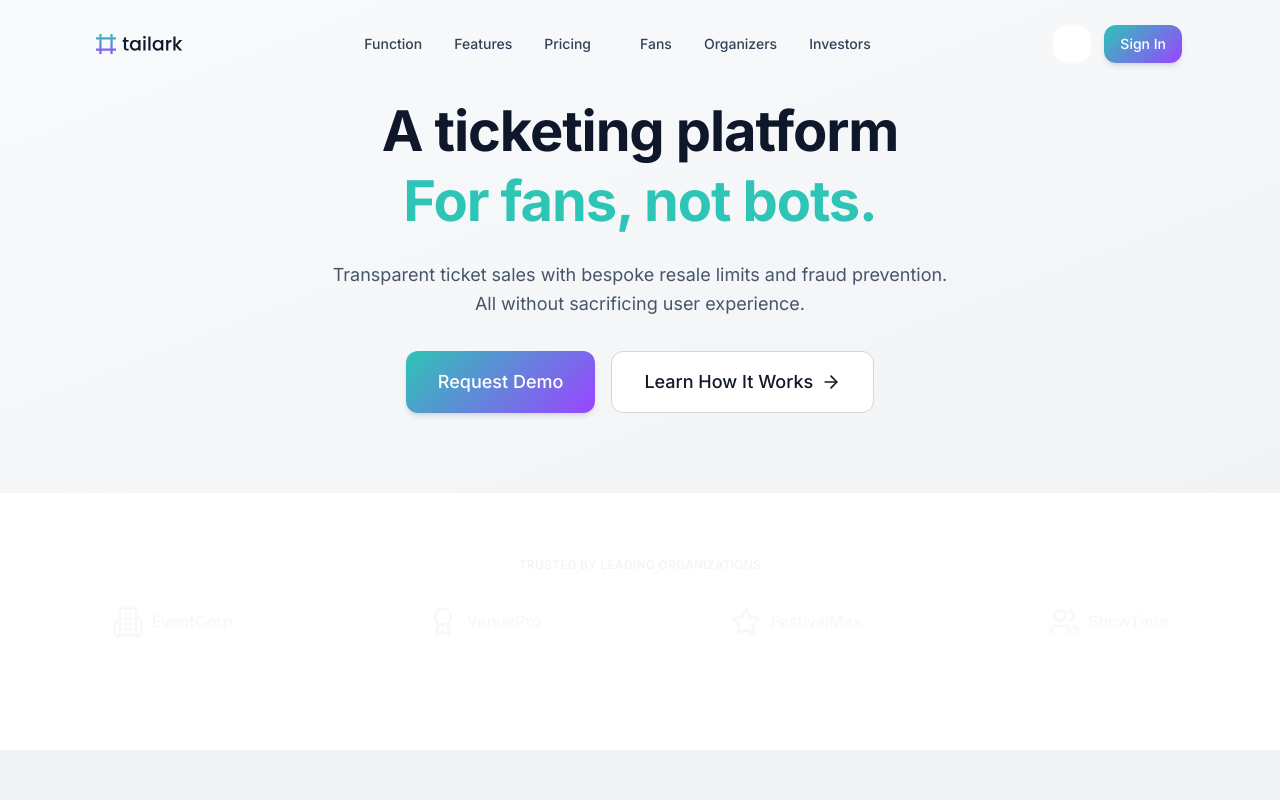
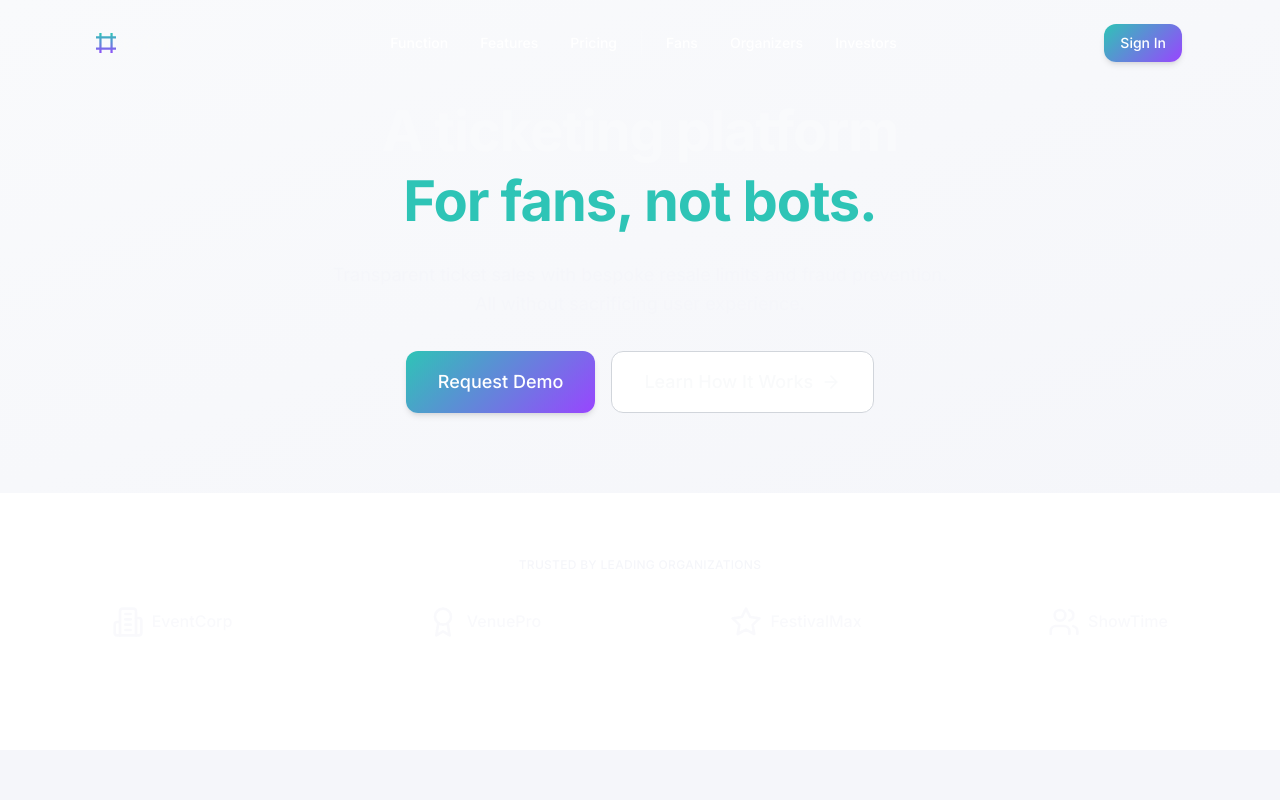
Before and after one commit to malefour/testy1, a React (Vite) app in the folder apps/web/: page / in a window 1280 px wide. Shown: the top 800 px of the page. Built offline with nearby package versions, Linux system fonts and the light colour scheme.

Commit message:
Fix text color contrast issues - swap light/dark mode colors for better visibility

```diff
--- a/apps/web/src/components/Footer.tsx
+++ b/apps/web/src/components/Footer.tsx
@@ -6,7 +6,7 @@ const Footer = () => {
   const currentYear = new Date().getFullYear();
 
   return (
-    <footer className="bg-navy-900 text-white">
+    <footer className="bg-primary text-white">
       <div className="max-w-7xl mx-auto px-4 sm:px-6 lg:px-8 py-16">
         <div className="grid grid-cols-1 md:grid-cols-4 gap-12">
           {/* Brand */}
@@ -17,17 +17,17 @@ const Footer = () => {
               </div>
               <span className="font-inter font-bold text-xl">OpenTicket</span>
             </Link>
-            <p className="font-inter text-gray-300 text-sm mb-6 leading-relaxed">
+            <p className="font-inter text-white/70 text-sm mb-6 leading-relaxed">
               Ticketing. Owned, fair, and fraud-proof. Built on Solana for transparent, scalable event experiences.
             </p>
             <div className="flex space-x-4">
-              <a href="#" className="text-gray-300 hover:text-teal-400 transition-all duration-300 hover:scale-110">
+              <a href="#" className="text-white/70 hover:text-teal-400 transition-all duration-300 hover:scale-110">
                 <Twitter className="h-5 w-5" />
               </a>
-              <a href="#" className="text-gray-300 hover:text-teal-400 transition-all duration-300 hover:scale-110">
+              <a href="#" className="text-white/70 hover:text-teal-400 transition-all duration-300 hover:scale-110">
                 <Github className="h-5 w-5" />
               </a>
-              <a href="#" className="text-gray-300 hover:text-teal-400 transition-all duration-300 hover:scale-110">
+              <a href="#" className="text-white/70 hover:text-teal-400 transition-all duration-300 hover:scale-110">
                 <Linkedin className="h-5 w-5" />
               </a>
             </div>
@@ -37,11 +37,11 @@ const Footer = () => {
           <div>
             <h3 className="font-inter font-bold text-white mb-6">Product</h3>
             <ul className="space-y-3">
-              <li><Link to="/how-it-works" className="font-inter text-gray-300 hover:text-white transition-colors duration-300 text-sm">How It Works</Link></li>
-              <li><Link to="/for-organizers" className="font-inter text-gray-300 hover:text-white transition-colors duration-300 text-sm">For Organizers</Link></li>
-              <li><Link to="/for-fans" className="font-inter text-gray-300 hover:text-white transition-colors duration-300 text-sm">For Fans</Link></li>
-              <li><Link to="/pricing" className="font-inter text-gray-300 hover:text-white transition-colors duration-300 text-sm">Pricing</Link></li>
-              <li><Link to="/collectibles" className="font-inter text-gray-300 hover:text-white transition-colors duration-300 text-sm">Collectibles</Link></li>
+              <li><Link to="/how-it-works" className="font-inter text-white/70 hover:text-white transition-colors duration-300 text-sm">How It Works</Link></li>
+              <li><Link to="/for-organizers" className="font-inter text-white/70 hover:text-white transition-colors duration-300 text-sm">For Organizers</Link></li>
+              <li><Link to="/for-fans" className="font-inter text-white/70 hover:text-white transition-colors duration-300 text-sm">For Fans</Link></li>
+              <li><Link to="/pricing" className="font-inter text-white/70 hover:text-white transition-colors duration-300 text-sm">Pricing</Link></li>
+              <li><Link to="/collectibles" className="font-inter text-white/70 hover:text-white transition-colors duration-300 text-sm">Collectibles</Link></li>
             </ul>
           </div>
 
@@ -49,11 +49,11 @@ const Footer = () => {
           <div>
             <h3 className="font-inter font-bold text-white mb-6">Company</h3>
             <ul className="space-y-3">
-              <li><Link to="/investors" className="font-inter text-gray-300 hover:text-white transition-colors duration-300 text-sm">Investors</Link></li>
-              <li><Link to="/blog" className="font-inter text-gray-300 hover:text-white transition-colors duration-300 text-sm">Blog</Link></li>
-              <li><Link to="/faq" className="font-inter text-gray-300 hover:text-white transition-colors duration-300 text-sm">FAQ</Link></li>
-              <li><Link to="/contact" className="font-inter text-gray-300 hover:text-white transition-colors duration-300 text-sm">Contact</Link></li>
-              <li><Link to="/careers" className="font-inter text-gray-300 hover:text-white transition-colors duration-300 text-sm">Careers</Link></li>
+              <li><Link to="/investors" className="font-inter text-white/70 hover:text-white transition-colors duration-300 text-sm">Investors</Link></li>
+              <li><Link to="/blog" className="font-inter text-white/70 hover:text-white transition-colors duration-300 text-sm">Blog</Link></li>
+              <li><Link to="/faq" className="font-inter text-white/70 hover:text-white transition-colors duration-300 text-sm">FAQ</Link></li>
+              <li><Link to="/contact" className="font-inter text-white/70 hover:text-white transition-colors duration-300 text-sm">Contact</Link></li>
+              <li><Link to="/careers" className="font-inter text-white/70 hover:text-white transition-colors duration-300 text-sm">Careers</Link></li>
             </ul>
           </div>
 
@@ -61,24 +61,24 @@ const Footer = () => {
           <div>
             <h3 className="font-inter font-bold text-white mb-6">Support</h3>
             <ul className="space-y-3">
-              <li><Link to="/documentation" className="font-inter text-gray-300 hover:text-white transition-colors duration-300 text-sm">Documentation</Link></li>
-              <li><Link to="/apireference" className="font-inter text-gray-300 hover:text-white transition-colors duration-300 text-sm">API Reference</Link></li>
-              <li><Link to="/security" className="font-inter text-gray-300 hover:text-white transition-colors duration-300 text-sm">Security</Link></li>
-              <li><Link to="/privacypolicy" className="font-inter text-gray-300 hover:text-white transition-colors duration-300 text-sm">Privacy Policy</Link></li>
-              <li><Link to="/termsofservice" className="font-inter text-gray-300 hover:text-white transition-colors duration-300 text-sm">Terms of Service</Link></li>
+              <li><Link to="/documentation" className="font-inter text-white/70 hover:text-white transition-colors duration-300 text-sm">Documentation</Link></li>
+              <li><Link to="/apireference" className="font-inter text-white/70 hover:text-white transition-colors duration-300 text-sm">API Reference</Link></li>
+              <li><Link to="/security" className="font-inter text-white/70 hover:text-white transition-colors duration-300 text-sm">Security</Link></li>
+              <li><Link to="/privacypolicy" className="font-inter text-white/70 hover:text-white transition-colors duration-300 text-sm">Privacy Policy</Link></li>
+              <li><Link to="/termsofservice" className="font-inter text-white/70 hover:text-white transition-colors duration-300 text-sm">Terms of Service</Link></li>
             </ul>
           </div>
         </div>
 
         <div className="border-t border-gray-700 mt-12 pt-8 flex flex-col md:flex-row justify-between items-center">
-          <p className="font-inter text-gray-300 text-sm">
+          <p className="font-inter text-white/70 text-sm">
             © {currentYear} OpenTicket. All rights reserved.
           </p>
           <div className="flex items-center space-x-4 mt-4 md:mt-0">
-            <span className="font-inter text-gray-300 text-sm">Built on</span>
-            <div className="flex items-center space-x-2 bg-gray-800 px-3 py-1 rounded-full">
+            <span className="font-inter text-white/70 text-sm">Built on</span>
+            <div className="flex items-center space-x-2 bg-white/10 px-3 py-1 rounded-full">
               <div className="w-4 h-4 bg-gradient-to-r from-purple-400 to-green-400 rounded-full"></div>
-              <span className="font-inter text-gray-300 text-sm font-medium">Solana</span>
+              <span className="font-inter text-white/70 text-sm font-medium">Solana</span>
             </div>
           </div>
         </div>
--- a/apps/web/src/components/Navbar.tsx
+++ b/apps/web/src/components/Navbar.tsx
@@ -3,7 +3,6 @@ import { Link, useLocation } from 'react-router-dom';
 import { Menu, X, User, LogOut, Settings } from 'lucide-react';
 import { Button } from './ui/button';
 import { cn } from '@openticket/ui';
-import { ThemeToggle } from './ui/theme-toggle';
 import { motion, AnimatePresence } from 'framer-motion';
 import { useAuth } from '../contexts/AuthContext';
 
@@ -87,7 +86,7 @@ const Navbar = () => {
                                     <Link
                                         to="/how-it-works"
                                         className={cn(
-                                            "px-4 py-2 rounded-lg text-sm font-medium transition-all duration-150 text-slate-700 dark:text-slate-300 hover:text-accent hover:bg-accent-light",
+                                            "px-4 py-2 rounded-lg text-sm font-medium transition-all duration-150 text-white hover:text-accent hover:bg-accent-light",
                                             isActive('/how-it-works') && "active"
                                         )}
                                     >
@@ -105,7 +104,7 @@ const Navbar = () => {
                                     }}>
                                     <button
                                         className={cn(
-                                            "px-4 py-2 rounded-lg text-sm font-medium transition-all duration-150 text-slate-700 dark:text-slate-300 hover:text-accent hover:bg-accent-light",
+                                            "px-4 py-2 rounded-lg text-sm font-medium transition-all duration-150 text-white hover:text-accent hover:bg-accent-light",
                                             solutionsOpen && "active"
                                         )}
                                         aria-haspopup="true"
@@ -134,7 +133,7 @@ const Navbar = () => {
                                                     <li key={idx}>
                                                         <Link
                                                             to={item.href}
-                                                            className="block px-4 py-3 text-sm text-secondary hover:text-accent hover:bg-accent-light rounded-lg transition-all duration-150"
+                                                            className="block px-4 py-3 text-sm text-white hover:text-accent hover:bg-accent-light rounded-lg transition-all duration-150"
                                                             onClick={() => setSolutionsOpen(false)}
                                                         >
                                                             {item.name}
@@ -150,7 +149,7 @@ const Navbar = () => {
                                     <Link
                                         to="/pricing"
                                         className={cn(
-                                            "px-4 py-2 rounded-lg text-sm font-medium transition-all duration-150 text-slate-700 dark:text-slate-300 hover:text-accent hover:bg-accent-light",
+                                            "px-4 py-2 rounded-lg text-sm font-medium transition-all duration-150 text-white hover:text-accent hover:bg-accent-light",
                                             isActive('/pricing') && "active"
                                         )}
                                     >
@@ -164,7 +163,7 @@ const Navbar = () => {
                                     <Link
                                         to="/for-fans"
                                         className={cn(
-                                            "px-4 py-2 rounded-lg text-sm font-medium transition-all duration-150 text-slate-700 dark:text-slate-300 hover:text-accent hover:bg-accent-light",
+                                            "px-4 py-2 rounded-lg text-sm font-medium transition-all duration-150 text-white hover:text-accent hover:bg-accent-light",
                                             isActive('/for-fans') && "active"
                                         )}
                                     >
@@ -176,7 +175,7 @@ const Navbar = () => {
                                     <Link
                                         to="/for-organizers"
                                         className={cn(
-                                            "px-4 py-2 rounded-lg text-sm font-medium transition-all duration-150 text-slate-700 dark:text-slate-300 hover:text-accent hover:bg-accent-light",
+                                            "px-4 py-2 rounded-lg text-sm font-medium transition-all duration-150 text-white hover:text-accent hover:bg-accent-light",
                                             isActive('/for-organizers') && "active"
                                         )}
                                     >
@@ -188,7 +187,7 @@ const Navbar = () => {
                                     <Link
                                         to="/investors"
                                         className={cn(
-                                            "px-4 py-2 rounded-lg text-sm font-medium transition-all duration-150 text-slate-700 dark:text-slate-300 hover:text-accent hover:bg-accent-light",
+                                            "px-4 py-2 rounded-lg text-sm font-medium transition-all duration-150 text-white hover:text-accent hover:bg-accent-light",
                                             isActive('/investors') && "active"
                                         )}
                                     >
@@ -200,7 +199,6 @@ const Navbar = () => {
 
                         {/* Right side - Theme toggle and account */}
                         <div className="flex items-center gap-3">
-                            <ThemeToggle />
 
                             {/* Account Button/Dropdown */}
                             {user ? (
@@ -215,7 +213,7 @@ const Navbar = () => {
                                     <button
                                         className={cn(
                                             "flex items-center space-x-2 px-3 py-2 rounded-lg text-sm font-medium transition-all duration-150",
-                                            "text-slate-700 dark:text-slate-300 hover:text-accent hover:bg-accent-light",
+                                            "text-white hover:text-accent hover:bg-accent-light",
                                             accountOpen && "bg-accent-light text-accent"
                                         )}
                                     >
@@ -235,7 +233,7 @@ const Navbar = () => {
                                                 className="absolute top-full right-0 mt-2 w-56 rounded-xl border border-primary bg-secondary/95 backdrop-blur-xl shadow-xl z-30"
                                             >
                                                 <div className="px-4 py-3 border-b border-primary">
-                                                    <p className="text-sm font-semibold text-primary">{user.username}</p>
+                                                    <p className="text-sm font-semibold text-white">{user.username}</p>
                                                     <p className="text-xs text-muted capitalize flex items-center">
                                                         <span className={cn(
                                                             "w-2 h-2 rounded-full mr-2",
@@ -247,7 +245,7 @@ const Navbar = () => {
                                                 <div className="p-2">
                                                     <Link
                                                         to="/dashboard"
-                                                        className="flex items-center px-3 py-2 text-sm text-slate-700 dark:text-slate-300 hover:text-accent hover:bg-accent-light rounded-lg transition-all duration-150"
+                                                        className="flex items-center px-3 py-2 text-sm text-white hover:text-accent hover:bg-accent-light rounded-lg transition-all duration-150"
                                                         onClick={() => setAccountOpen(false)}
                                                     >
                                                         <Settings className="h-4 w-4 mr-3" />
@@ -255,7 +253,7 @@ const Navbar = () => {
                                                     </Link>
                                                     <button
                                                         onClick={handleLogout}
-                                                        className="w-full flex items-center px-3 py-2 text-sm text-slate-700 dark:text-slate-300 hover:text-red-600 dark:hover:text-red-400 hover:bg-red-50 dark:hover:bg-red-950/20 rounded-lg transition-all duration-150"
+                                                        className="w-full flex items-center px-3 py-2 text-sm text-primary dark:text-slate-300 hover:text-red-600 dark:hover:text-red-400 hover:bg-red-50 dark:hover:bg-red-950/20 rounded-lg transition-all duration-150"
                                                     >
                                                         <LogOut className="h-4 w-4 mr-3" />
                                                         Sign Out
--- a/apps/web/src/components/new_footer.tsx
+++ b/apps/web/src/components/new_footer.tsx
@@ -4,6 +4,7 @@ import type { ComponentProps, ReactNode } from 'react';
 import { motion, useReducedMotion } from 'framer-motion';
 import { FacebookIcon, FrameIcon, InstagramIcon, LinkedinIcon, YoutubeIcon, Twitter, Github, Linkedin, Ticket } from 'lucide-react';
 import { Link } from 'react-router-dom';
+import { ThemeToggle } from './ui/theme-toggle';
 
 interface FooterLink {
 	title: string;
@@ -69,6 +70,7 @@ export function Footer() {
 							<Ticket className="h-5 w-5 text-white" />
 						</div>
 						<span className="text-heading-3 text-primary">OpenTicket</span>
+						<ThemeToggle />
 					</Link>
 					<p className="text-body text-secondary mb-6 leading-relaxed">
 						Ticketing. Owned, fair, and fraud-proof. Built on Solana for transparent, scalable event experiences.
--- a/apps/web/src/index.css
+++ b/apps/web/src/index.css
@@ -1,18 +1,18 @@
+@import url('https://fonts.googleapis.com/css2?family=Inter:wght@300;400;500;600;700&family=IBM+Plex+Mono:wght@400;500;600&display=swap');
+
 @tailwind base;
 @tailwind components;
 @tailwind utilities;
-
-@import url('https://fonts.googleapis.com/css2?family=Inter:wght@300;400;500;600;700&family=IBM+Plex+Mono:wght@400;500;600&display=swap');
 
 @layer base {
   :root {
     /* Light Mode Design Tokens */
     --color-bg: #F9FAFC;
     --color-bg-secondary: #FFFFFF;
-    --color-bg-tertiary: #F1F3F5;
-    --color-text: #111827;
-    --color-text-secondary: #374151;
-    --color-text-muted: #6B7280;
+    --color-bg-tertiary: #F5F6FA; /* slightly lighter for more contrast */
+    --color-text: #F9FAFB;
+    --color-text-secondary: #E5E7EB; /* lighter for better contrast */
+    --color-text-muted: #BFC5CE;    /* lighter for better contrast */
     --color-accent: #2EC4B6;
     --color-accent-hover: #26A69A;
     --color-accent-light: #E6FFFA;
@@ -45,11 +45,11 @@
   [data-theme="dark"] {
     /* Dark Mode Design Tokens */
     --color-bg: #0D1117;
-    --color-bg-secondary: #161B22;
-    --color-bg-tertiary: #21262D;
-    --color-text: #F9FAFB;
-    --color-text-secondary: #D1D5DB;
-    --color-text-muted: #9CA3AF;
+    --color-bg-secondary: #181C22; /* slightly darker for more contrast */
+    --color-bg-tertiary: #232832;  /* slightly darker for more contrast */
+    --color-text: #111827;
+    --color-text-secondary: #374151; /* darker for better contrast */
+    --color-text-muted: #6B7280;    /* darker for better contrast */
     --color-accent: #2EC4B6;
     --color-accent-hover: #26A69A;
     --color-accent-light: rgba(46, 196, 182, 0.1);
@@ -72,9 +72,9 @@
       --color-bg: #0D1117;
       --color-bg-secondary: #161B22;
       --color-bg-tertiary: #21262D;
-      --color-text: #F9FAFB;
-      --color-text-secondary: #D1D5DB;
-      --color-text-muted: #9CA3AF;
+      --color-text: #111827;
+      --color-text-secondary: #374151;
+      --color-text-muted: #6B7280;
       --color-accent: #2EC4B6;
       --color-accent-hover: #26A69A;
       --color-accent-light: rgba(46, 196, 182, 0.1);
@@ -115,11 +115,7 @@
     font-weight: 700;
     line-height: 1.1;
     letter-spacing: -0.02em;
-    color: #111827; /* Ensure dark text in light mode */
-  }
-
-  .dark .text-display {
-    color: #F9FAFB; /* Ensure light text in dark mode */
+    color: var(--color-text);
   }
 
   .text-heading-1 {
@@ -127,33 +123,21 @@
     font-weight: 600;
     line-height: 1.2;
     letter-spacing: -0.01em;
-    color: #111827;
-  }
-
-  .dark .text-heading-1 {
-    color: #F9FAFB;
+    color: var(--color-text);
   }
 
   .text-heading-2 {
     font-size: 2rem;
     font-weight: 600;
     line-height: 1.3;
-    color: #111827;
-  }
-
-  .dark .text-heading-2 {
-    color: #F9FAFB;
+    color: var(--color-text);
   }
 
   .text-heading-3 {
     font-size: 1.5rem;
     font-weight: 600;
     line-height: 1.4;
-    color: #111827;
-  }
-
-  .dark .text-heading-3 {
-    color: #F9FAFB;
+    color: var(--color-text);
   }
 
   .text-body-lg {
@@ -350,24 +334,24 @@
 
   /* High contrast text utilities */
   .text-primary {
-    color: #111827;
+    color: var(--color-text);
   }
-  .dark .text-primary {
-    color: #F9FAFB;
+  [data-theme="dark"] .text-primary {
+    color: var(--color-text);
   }
 
   .text-secondary {
-    color: #374151;
+    color: var(--color-text-secondary);
   }
-  .dark .text-secondary {
-    color: #D1D5DB;
+  [data-theme="dark"] .text-secondary {
+    color: var(--color-text-secondary);
   }
 
   .text-muted {
-    color: #6B7280;
+    color: var(--color-text-muted);
   }
-  .dark .text-muted {
-    color: #9CA3AF;
+  [data-theme="dark"] .text-muted {
+    color: var(--color-text-muted);
   }
 
   .text-accent {
@@ -385,24 +369,24 @@
 
   /* High contrast utilities for accessibility */
   .text-high-contrast {
+    color: #F9FAFB;
+  }
+  [data-theme="dark"] .text-high-contrast {
     color: #111827;
-  }
-  .dark .text-high-contrast {
-    color: #F9FAFB;
   }
 
   .text-medium-contrast {
+    color: #E5E7EB;
+  }
+  [data-theme="dark"] .text-medium-contrast {
     color: #374151;
-  }
-  .dark .text-medium-contrast {
-    color: #D1D5DB;
   }
 
   .text-low-contrast {
+    color: #BFC5CE;
+  }
+  [data-theme="dark"] .text-low-contrast {
     color: #6B7280;
-  }
-  .dark .text-low-contrast {
-    color: #9CA3AF;
   }
 
   .border-primary { border-color: var(--color-border); }
--- a/apps/web/src/pages/Home.tsx
+++ b/apps/web/src/pages/Home.tsx
@@ -15,11 +15,11 @@ const Home = () => {
       <section className="relative bg-gradient-to-br from-primary to-tertiary pt-24 pb-20">
         <div className="max-w-7xl mx-auto px-4 sm:px-6 lg:px-8">
           <div className={`text-center transition-all duration-1000 ${isVisible ? 'opacity-100 translate-y-0' : 'opacity-0 translate-y-10'}`}>
-            <h1 className="text-display text-slate-900 dark:text-white mb-6 leading-tight animate-slide-up">
+            <h1 className="text-display text-primary mb-6 leading-tight animate-slide-up">
             A ticketing platform<br />
               <span className="text-accent">For fans, not bots.</span>
             </h1>
-            <p className="text-body-lg text-slate-600 dark:text-slate-300 mb-8 max-w-3xl mx-auto leading-relaxed animate-stagger-1">
+            <p className="text-body-lg text-muted mb-8 max-w-3xl mx-auto leading-relaxed animate-stagger-1">
             Transparent ticket sales with bespoke resale limits and fraud prevention. <br /> All without sacrificing user experience.
             </p>
             <div className="flex flex-col sm:flex-row gap-4 justify-center animate-stagger-2">
@@ -480,7 +480,7 @@ const Home = () => {
             Join the future of event ticketing with transparent pricing, anti-scalping controls, and fan ownership.
           </p>
           <div className="flex flex-col sm:flex-row gap-4 justify-center">
-            <button className="bg-secondary text-primary hover:bg-tertiary px-8 py-4 rounded-lg font-medium text-lg transition-all duration-300 transform hover:scale-105 shadow-lg">
+                          <button className="bg-secondary text-white hover:bg-tertiary px-8 py-4 rounded-lg font-medium text-lg transition-all duration-300 transform hover:scale-105 shadow-lg">
               Request Demo
             </button>
             <Link
```
